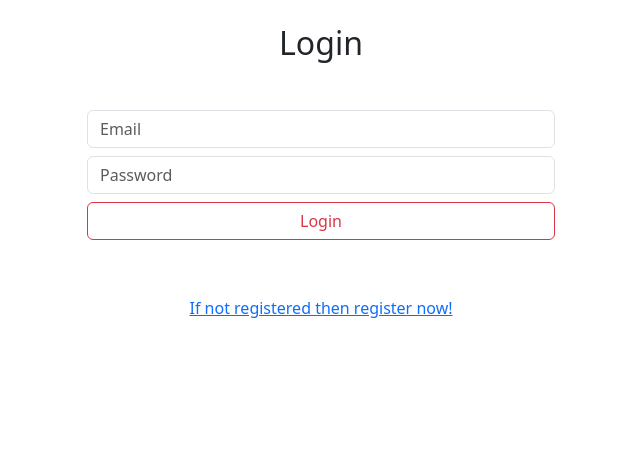
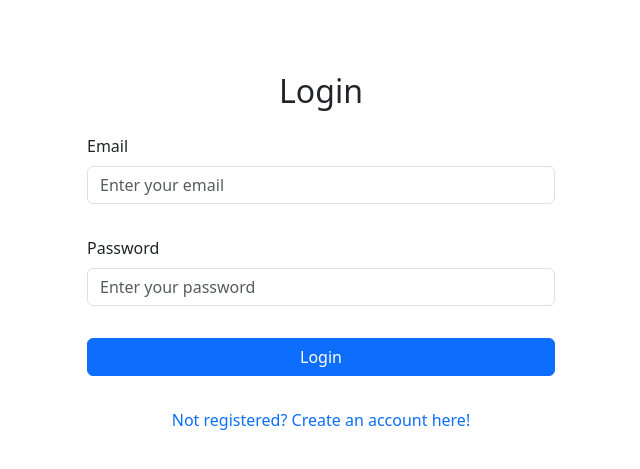
Before and after one commit to r-shafi/grocery-store-dbms, a Flask app: page /login in a window 1280 px wide. Shown: the part 72-541 px from the top of the page, without its empty margins (319-959 px from the left). Run offline with Flask 3, Linux system fonts and the light colour scheme.

Commit message:
update template

```diff
--- a/templates/login.html
+++ b/templates/login.html
@@ -1,32 +1,50 @@
 {% extends 'parent.html' %} {% block title %}
 <title>Login Page</title>
 {% endblock title %} {% block body %}
-<div class="container">
-  <h2 class="text-center mb-5">Login</h2>
+<div class="container mt-5">
+  <h2 class="text-center mb-4">Login</h2>
 
+  <form
+    action="{{ url_for('auth.login') }}"
+    method="POST"
+    class="d-grid gap-3 w-50 mx-auto"
+  >
     {% if error %}
     <div class="alert alert-danger text-center">{{ error }}</div>
     {% endif %}
 
-  <form class="d-grid gap-2 w-50 mx-auto" action="/login" method="post">
+    <div class="mb-3">
+      <label for="email" class="form-label">Email</label>
       <input
-      type="text"
+        type="email"
         class="form-control"
-      placeholder="Email"
+        id="email"
         name="email"
+        placeholder="Enter your email"
+        value="{{ request.form.get('email', '') }}"
         required
       />
+    </div>
+
+    <div class="mb-3">
+      <label for="password" class="form-label">Password</label>
       <input
         type="password"
         class="form-control"
-      placeholder="Password"
+        id="password"
         name="password"
+        placeholder="Enter your password"
         required
       />
-    <button type="submit" class="btn btn-outline-danger mb-5">Login</button>
-    <a class="text-center" href="/register">
-      If not registered then register now!
+    </div>
+
+    <button type="submit" class="btn btn-primary w-100">Login</button>
+
+    <div class="text-center mt-3">
+      <a href="{{ url_for('auth.register') }}" class="text-decoration-none">
+        Not registered? Create an account here!
       </a>
+    </div>
   </form>
 </div>
-{% endblock body %}
+{% endblock %}
```
Lines whose indentation alone changed are shown as unchanged.
